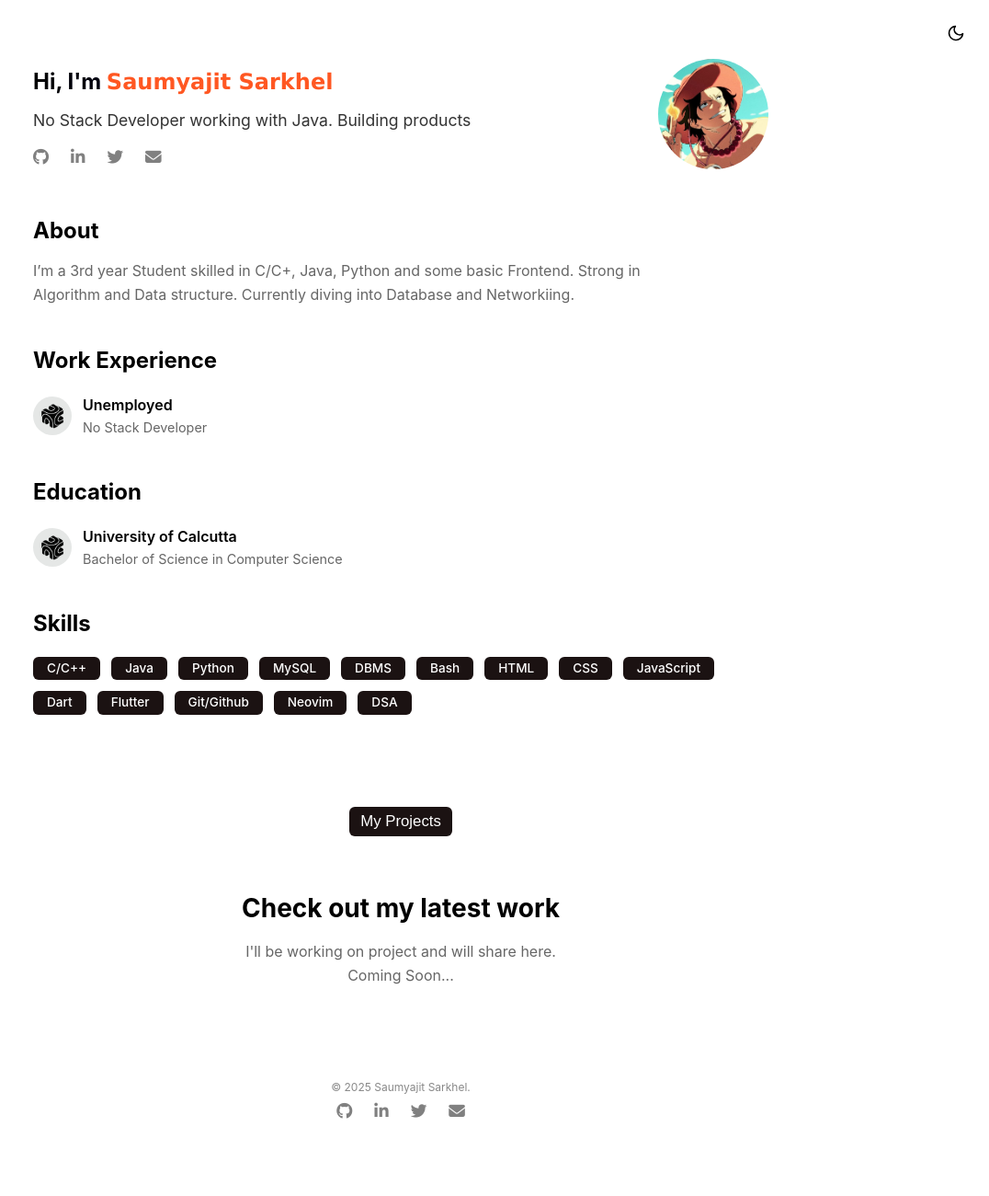
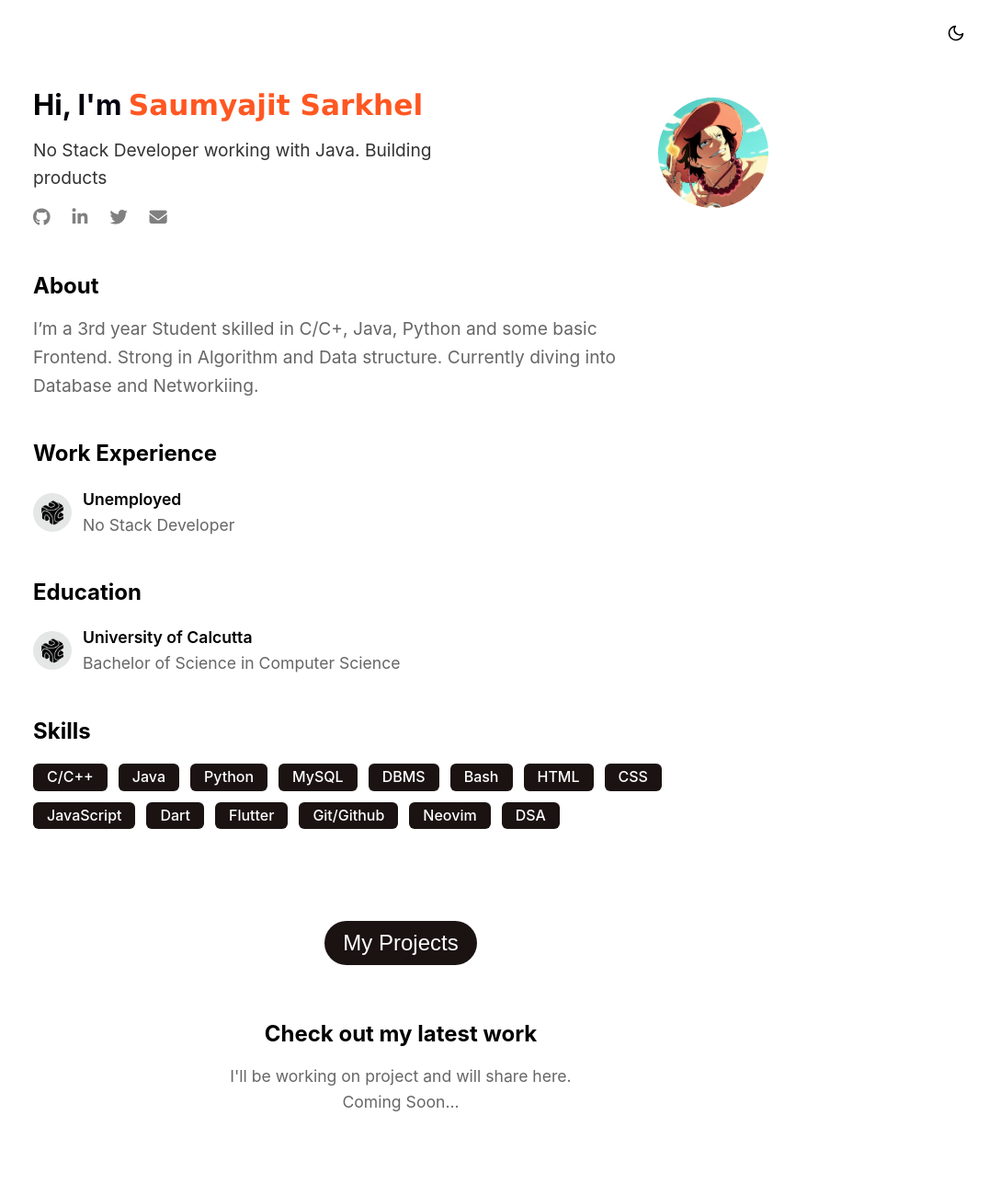
Before and after one commit to Saumya-sarkhel/Saumya.dev, a plain HTML site: page index.html in a window 1280 px wide. Shown: the top 1300 px of the page at 92% size, without its empty margins (204-1280 px from the left). Before the commit the page ends 1265 px from the top, so only its background shows below. Drawn offline with Linux system fonts and the light colour scheme.

```diff
--- a/assets/css/style.css
+++ b/assets/css/style.css
@@ -37,6 +37,9 @@ body {
     transition: background-color 0.3s ease, color 0.3s ease;
     background: #fff;
     color: #000;
+    /* line-height: 1.6;
+    padding: 2em;
+    font-size: 120%;  */
 }
 
 /* Dark Theme */
@@ -132,6 +135,7 @@ body.dark-theme .proj {
     gap: 2rem;
     flex-wrap: wrap;
     padding-top: 2rem;
+    font-size: 1.3rem;
 }
 
 .highlight {
@@ -167,7 +171,7 @@ body.dark-theme .proj {
 } */
 
 .hero-text p {
-    font-size: 1.1rem;
+    font-size: 1.2rem;
     color: #333;
     margin-top: 0.5rem;
     max-width: 500px;
@@ -197,7 +201,7 @@ section h2 {
 /* ======= About ======*/
 .about p {
     color: #666;
-    font-size: 1rem;
+    font-size: 1.2rem;
     max-width: 700px;
 }
 
@@ -223,12 +227,12 @@ section h2 {
 }
 
 .job-info h3 {
-    font-size: 1rem;
+    font-size: 1.1rem;
     font-weight: 600;
 }
 
 .job-info p {
-    font-size: 0.9rem;
+    font-size: 1.1rem;
     color: #666;
 }
 
@@ -268,13 +272,13 @@ section h2 {
 }
 
 .edu-info h3 {
-    font-size: 1rem;
+    font-size: 1.1rem;
     font-weight: 600;
 }
 
 .edu-info p {
     color: #666;
-    font-size: 0.9rem;
+    font-size: 1.1rem;
 }
 
 /* ======== Skills ====== */
@@ -293,7 +297,7 @@ section h2 {
     padding: 1px 14px;
     border-radius: 6px;
     font-weight: 500;
-    font-size: 0.85rem;
+    font-size: 1rem;
     cursor: pointer;
     border: 1px solid transparent;
 }
@@ -308,23 +312,23 @@ section h2 {
 
 .proj {
     background: #1B1212;
-    font-size: 1.05rem;
+    font-size: 1.5rem;
     color: #fff;
     border: none;
-    padding: 6px 12px;
-    border-radius: 6px;
-    font-weight: 450;
+    padding: 10px 20px;
+    border-radius: 30px;
+    font-weight: 500;
     margin-bottom: 1rem;
 }
 
 .projects h2 {
-    font-size: 1.75rem;
+    font-size: 1.5rem;
     font-weight: 700;
 }
 
 .projects p {
     color: #666;
-    font-size: 1rem;
+    font-size: 1.1rem;
     max-width: 600px;
     margin: 0.5rem auto;
 }
@@ -338,7 +342,7 @@ section h2 {
 }
 .social-icons1 a {
     color: #808080;
-    font-size: 1.1rem;
+    font-size: 1.2rem;
     transition: color 0.3s;
 }
 .social-icons1 a:hover {
@@ -372,6 +376,7 @@ section h2 {
     }
 
     .hero {
+        top: 1rem;
         flex-direction: column;
         text-align: center;
     }
@@ -401,7 +406,7 @@ section h2 {
 
 /* ======== Footer ========*/
 .footer {
-    font-size: 12px;
+    font-size: 13px;
     text-align: center;
     padding: 10px;
     color: #888;
--- a/index.html
+++ b/index.html
@@ -24,7 +24,7 @@
 <body>
         <header>
             <!-- Theme toggle button -->
-            <button id="theme-toggle" aria-label="Toggle dark/light theme"></button>
+            <button id="theme-toggle" aria-label="Toggle dark/light theme"></button><br>
         </header>
 
 
```
